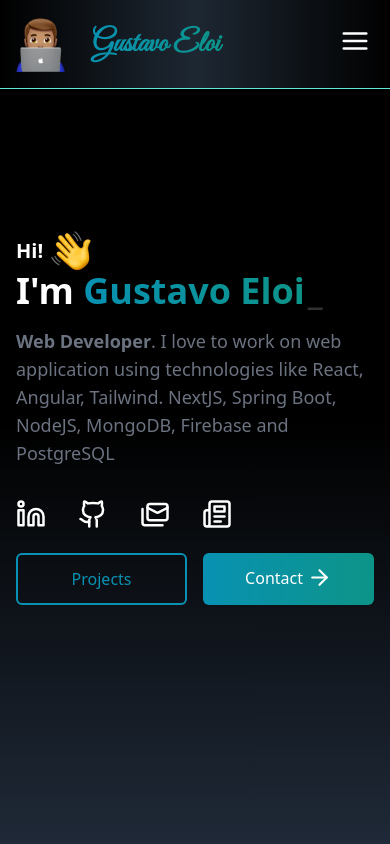
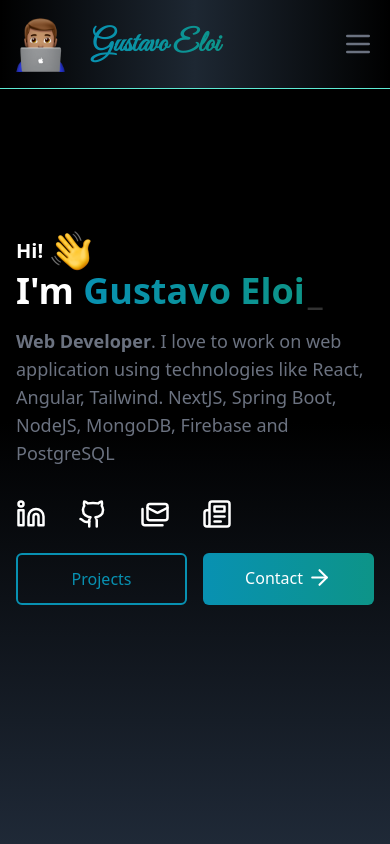
Before and after one commit to gustavoeloi/web-portfolio, a React (Vite) app: page / in a window 390 px wide. Shown: the top 844 px of the page. Built offline with nearby package versions, Linux system fonts and the light colour scheme.

Commit message:
feat: animation on navbar with react-spring

```diff
--- a/package.json
+++ b/package.json
@@ -4,7 +4,7 @@
   "version": "0.0.0",
   "type": "module",
   "scripts": {
-    "dev": "vite",
+    "dev": "vite --host",
     "build": "tsc && vite build",
     "lint": "eslint . --ext ts,tsx --report-unused-disable-directives --max-warnings 0",
     "preview": "vite preview"
@@ -30,6 +30,7 @@
     "react-router-dom": "^6.22.1",
     "react-scroll": "^1.9.0",
     "react-simple-typewriter": "^5.0.1",
+    "react-spring": "^9.7.3",
     "react-vertical-timeline-component": "^3.6.0",
     "tailwind-merge": "^2.2.1",
     "tailwindcss-animate": "^1.0.7",
--- a/src/App.tsx
+++ b/src/App.tsx
@@ -1,4 +1,4 @@
-import Navbar from "./components/Navbar";
+// import Navbar from "./components/Navbar";
 
 import { BrowserRouter, Routes, Route } from "react-router-dom";
 
--- a/src/components/Header.tsx
+++ b/src/components/Header.tsx
@@ -1,7 +1,9 @@
 import { Link } from "react-scroll";
-import MenuMobile from "./MenuMobile";
 
 import emojiComputer from "@/assets/images/EmojiComputer.png";
+import { useState } from "react";
+import { Menu, X } from "lucide-react";
+import { useSpring, animated } from "react-spring";
 
 const navLinks = [
   { id: 1, label: "About", to: "about" },
@@ -10,8 +12,15 @@ const navLinks = [
 ];
 
 const Header = () => {
+  const [isMenuOpen, setIsMenuOpen] = useState(false);
+
+  const menuAnimation = useSpring({
+    transform: isMenuOpen ? "translateX(0%)" : "translateX(100%)",
+    opacity: isMenuOpen ? 1 : 0,
+  });
+
   return (
-    <header className=" fixed flex items-center justify-between w-full text-base py-4 lg:px-10 backdrop-blur-sm border-b border-teal-300 bg-gradient-to-r bg-black from-transparent via-blue-300/20 to-transparent z-50">
+    <header className="fixed flex items-center justify-between w-full text-base py-4 lg:px-10 backdrop-blur-sm border-b border-teal-300 bg-gradient-to-r bg-black from-transparent via-blue-300/20 to-transparent z-50">
       <div className="flex px-3 items-center">
         <div className="flex items-center justify-center gap-2">
           <img src={emojiComputer} className="w-14 h-14" alt="Emoji Computer" />
@@ -20,28 +29,42 @@ const Header = () => {
           </h1>
         </div>
       </div>
+      <ul className="hidden md:flex">
+        {navLinks.map((item) => (
+          <Link key={item.id} to={item.to} smooth={true} duration={500}>
+            <li className="px-4 cursor-pointer text-2xl capitalize font-medim text-gray-400 hover:scale-105 duration-200">
+              {item.label}
+            </li>
+          </Link>
+        ))}
+      </ul>
 
-      <div className="lg:hidden">
-        <MenuMobile />
+      <div
+        onClick={() => setIsMenuOpen(!isMenuOpen)}
+        className="cursor-pointer pr-4 z-10 text-gray-500 md:hidden"
+      >
+        {isMenuOpen ? <X size={32} /> : <Menu size={32} />}
       </div>
 
-      <nav className="hidden lg:block">
-        <ul className="lg:flex justify-around gap-3">
-          {navLinks.map((item) => (
-            <Link
-              key={item.id}
-              to={item.to}
-              smooth={true}
-              duration={500}
-              offset={-70}
-            >
-              <li className="px-4 cursor-pointer text-2xl capitalize font-medim text-gray-400 hover:scale-105 duration-200">
-                {item.label}
-              </li>
-            </Link>
-          ))}
-        </ul>
-      </nav>
+      <animated.ul
+        style={menuAnimation}
+        className="flex flex-col justify-center items-center absolute top-0 left-0 w-full h-screen bg-gradient-to-b from-black to-gray-800 text-gray-500 z-100"
+      >
+        {navLinks.map((item) => (
+          <Link
+            onClick={() => setIsMenuOpen(!isMenuOpen)}
+            key={item.id}
+            to={item.to}
+            smooth={true}
+            duration={500}
+            offset={-100}
+          >
+            <li className="px-4 cursor-pointer capitalize py-6 text-4xl">
+              {item.label}
+            </li>
+          </Link>
+        ))}
+      </animated.ul>
     </header>
   );
 };
--- a/src/components/MenuMobile.tsx
+++ b/src/components/MenuMobile.tsx
@@ -8,6 +8,7 @@ import {
   DrawerTrigger,
 } from "@/components/ui/drawer";
 import { Link } from "react-scroll";
+import { useState } from "react";
 
 const navLinks = [
   { id: 3, label: "About", to: "about" },
@@ -16,9 +17,18 @@ const navLinks = [
 ];
 
 const MenuMobile = () => {
+  const [isDrawerOpen, setDrawerOpen] = useState(false);
+
+  const closeDrawer = () => {
+    setDrawerOpen(false);
+  };
+
   return (
-    <Drawer direction="right">
-      <DrawerTrigger className="px-5">
+    <Drawer direction="right" open={isDrawerOpen}>
+      <DrawerTrigger
+        className="px-5"
+        onClick={() => setDrawerOpen(!isDrawerOpen)}
+      >
         <AlignJustify size={30} className="text-white" />
       </DrawerTrigger>
       <DrawerContent className="h-full bg-gradient-to-t from-main/20 to-transparent rounded-none">
@@ -29,7 +39,13 @@ const MenuMobile = () => {
         <nav>
           <ul className="flex flex-col justify-around gap-3">
             {navLinks.map((item) => (
-              <Link key={item.id} to={item.to} smooth={true} duration={500}>
+              <Link
+                key={item.id}
+                to={item.to}
+                smooth={true}
+                duration={500}
+                onClick={closeDrawer}
+              >
                 <li className="px-4 cursor-pointer text-2xl capitalize font-medim text-gray-400 hover:scale-105 duration-200">
                   {item.label}
                 </li>
```
Also changed, not shown: 1 other file (tests, documents, lock files or other folders).
